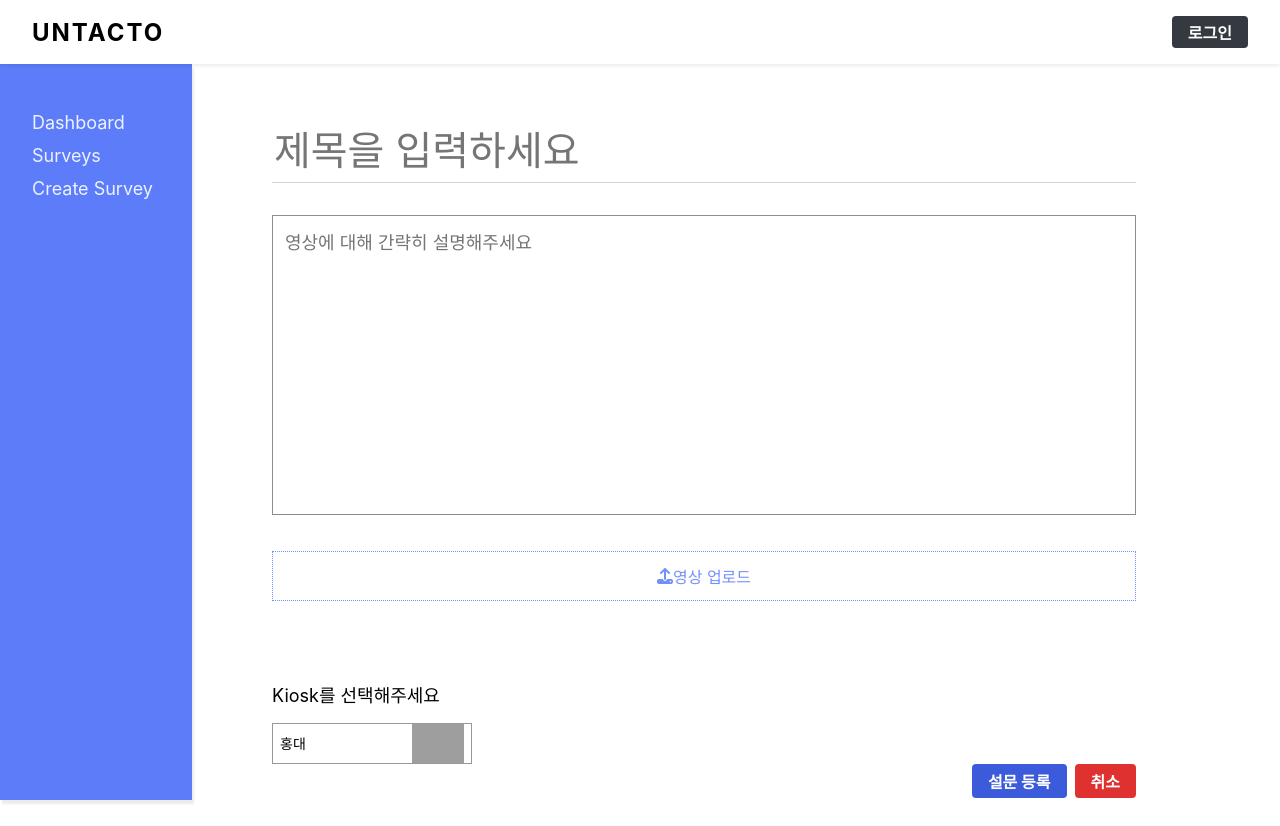
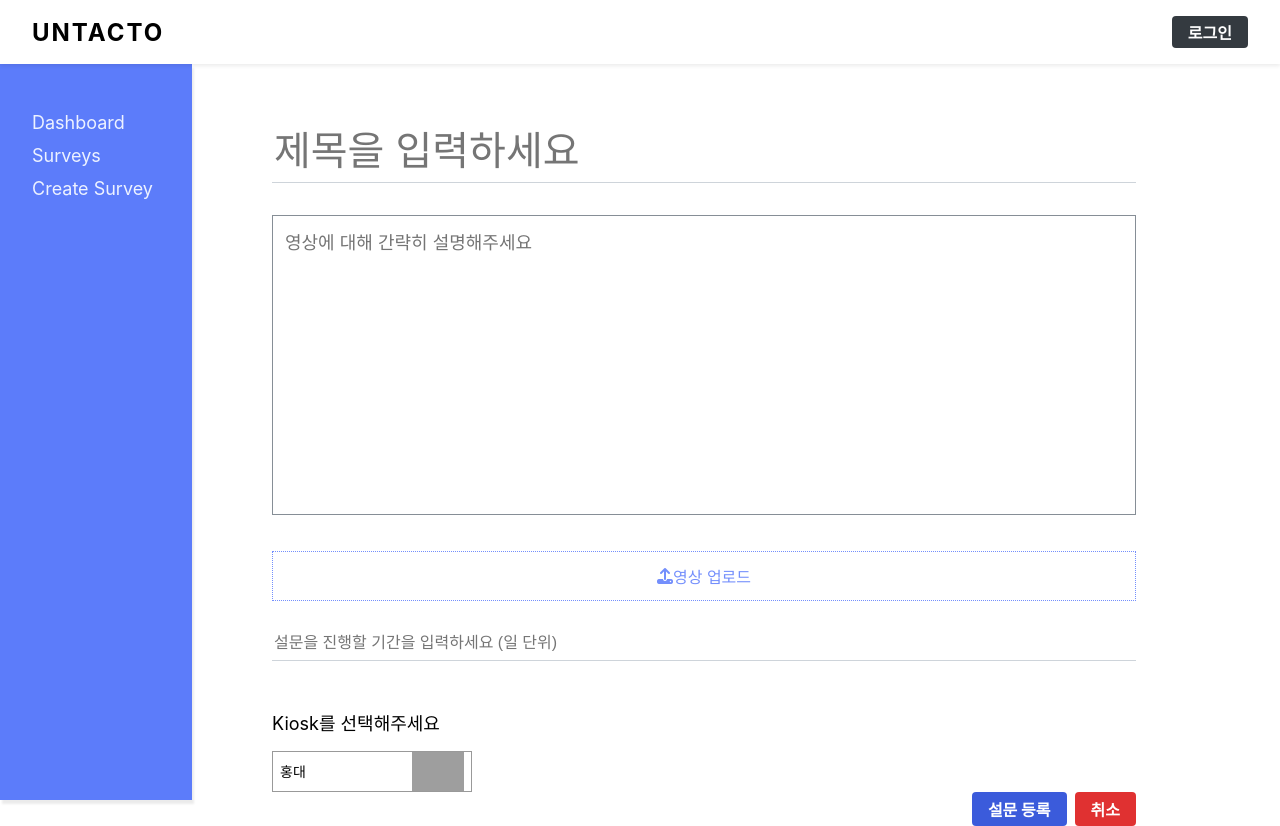
Before and after one commit to koco0371/UNTACTO, a React (Create React App) app in the folder frontend/web-company/: page /write in a window 1280 px wide. Before the commit the page ends 800 px from the top, so only its background shows below. Built offline with nearby package versions, Linux system fonts and the light colour scheme; grey boxes are pictures that could not be loaded; a web font is replaced by a local one.

Commit message:
Update create survey: add duration input

```diff
--- a/frontend/web-company/src/components/write/Editor.js
+++ b/frontend/web-company/src/components/write/Editor.js
@@ -14,7 +14,7 @@ const EditorBlock = styled.form`
   height: calc(100% - 8rem);
 
   .select-label {
-    margin-top: 5rem;
+    margin-top: 3rem;
     font-size: 1.125rem;
     font-family: 'Nanum-Gothic', -apple-system, BlinkMacSystemFont, 'Segoe UI',
       'Roboto', 'Oxygen', 'Ubuntu', 'Cantarell', 'Fira Sans', 'Droid Sans',
@@ -92,6 +92,15 @@ const DescriptionInput = styled.textarea`
     'Roboto', 'Oxygen', 'Ubuntu', 'Cantarell', 'Fira Sans', 'Droid Sans',
     'Helvetica Neue', sans-serif;
 `;
+const DurationInput = styled.input`
+  font-size: 1rem;
+  outline: none;
+  padding-bottom: 0.5rem;
+  border: none;
+  border-bottom: 1px solid ${palette.gray[4]};
+  margin-top: 2rem;
+  width: 100%;
+`;
 const KioskSelect = styled.select`
   margin-top: 1rem;
   width: 200px;
@@ -133,6 +142,7 @@ const Editor = ({
   title,
   description,
   video,
+  duration,
   kiosks,
 }) => {
   const onChangeTitle = (e) => {
@@ -143,6 +153,9 @@ const Editor = ({
   };
   const onChangeVideo = (e) => {
     onChangeField({ key: 'video', value: e.target.files[0] });
+  };
+  const onChangeDuration = (e) => {
+    onChangeField({ key: 'duration', value: e.target.value });
   };
   const onChangeSelect = (e) => {
     onChangeField({ key: 'selectedKiosk', value: e.target.value });
@@ -184,6 +197,12 @@ const Editor = ({
         className="video-input"
         onChange={onChangeVideo}
       ></VideoInput>
+      <DurationInput
+        placeholder="설문을 진행할 기간을 입력하세요 (일 단위)"
+        onChange={onChangeDuration}
+        value={duration}
+        name="duration"
+      ></DurationInput>
       <div className="select-label">Kiosk를 선택해주세요</div>
       <KioskSelect onChange={onChangeSelect} name="selectedKiosk">
         {kiosks &&
--- a/frontend/web-company/src/containers/write/EditorContainer.js
+++ b/frontend/web-company/src/containers/write/EditorContainer.js
@@ -11,6 +11,7 @@ const EditorContainer = ({ history }) => {
     title,
     description,
     video,
+    duration,
     selectedKiosk,
     survey,
     surveyError,
@@ -18,6 +19,7 @@ const EditorContainer = ({ history }) => {
     title: write.title,
     description: write.description,
     video: write.video,
+    duration: write.duration,
     selectedKiosk: write.selectedKiosk,
     survey: write.survey,
     surveyError: write.surveyError,
@@ -27,7 +29,7 @@ const EditorContainer = ({ history }) => {
     [dispatch],
   );
   const onPublish = () => {
-    if ([title, description, video, selectedKiosk].includes('')) {
+    if ([title, description, video, duration, selectedKiosk].includes('')) {
       alert('빈칸을 채워주세요');
       return;
     }
@@ -40,7 +42,9 @@ const EditorContainer = ({ history }) => {
     //   console.log(key[0] + ', ' + key[1]);
     // }
     // client.post('/api/surveys', formData);
-    dispatch(writeSurvey({ title, description, video, selectedKiosk }));
+    dispatch(
+      writeSurvey({ title, description, video, duration, selectedKiosk }),
+    );
   };
 
   const onCancel = () => {
@@ -90,6 +94,7 @@ const EditorContainer = ({ history }) => {
       title={title}
       description={description}
       video={video}
+      duration={duration}
       kiosks={kiosks}
     />
   );
--- a/frontend/web-company/src/lib/api/surveys.js
+++ b/frontend/web-company/src/lib/api/surveys.js
@@ -1,12 +1,19 @@
 import client from './client';
 
 // 설문 생성
-export const writeSurvey = ({ title, description, video, selectedKiosk }) => {
+export const writeSurvey = ({
+  title,
+  description,
+  video,
+  duration,
+  selectedKiosk,
+}) => {
   // console.log(title, description, video, selectedKiosk);
   const formData = new FormData();
   formData.append('title', title);
   formData.append('description', description);
   formData.append('video', video);
+  formData.append('duration', duration);
   formData.append('selectedKiosk', selectedKiosk);
   return client.post('/api/surveys', formData);
 };
--- a/frontend/web-company/src/modules/write.js
+++ b/frontend/web-company/src/modules/write.js
@@ -18,10 +18,11 @@ export const changeField = createAction(CHANGE_FIELD, ({ key, value }) => ({
 }));
 export const writeSurvey = createAction(
   WRITE_SURVEY,
-  ({ title, description, video, selectedKiosk }) => ({
+  ({ title, description, video, duration, selectedKiosk }) => ({
     title,
     description,
     video,
+    duration,
     selectedKiosk,
   }),
 );
@@ -37,6 +38,7 @@ const initialState = {
   title: '',
   description: '',
   video: '',
+  duration: '',
   selectedKiosk: '1',
   kiosks: [
     {
```
